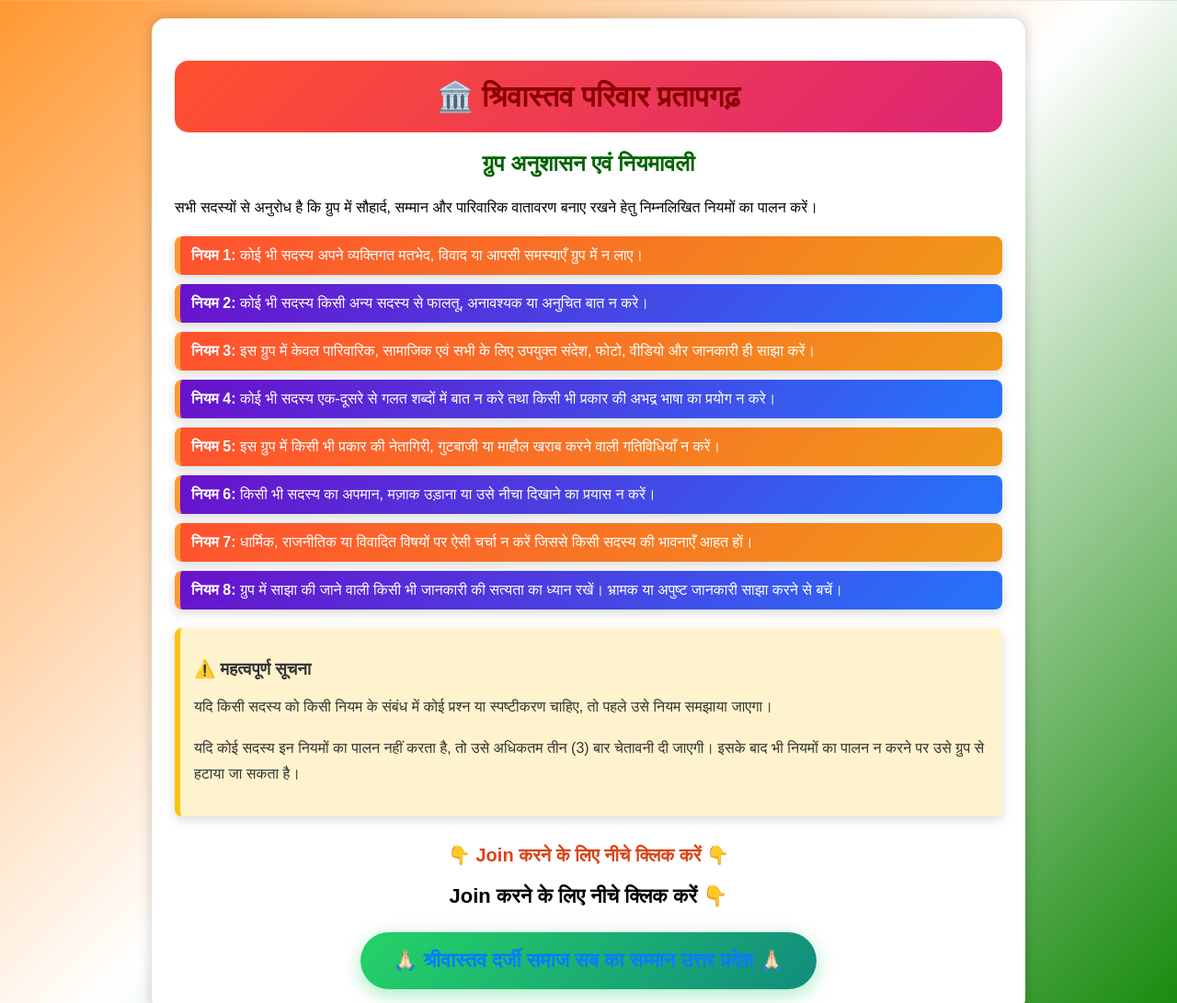
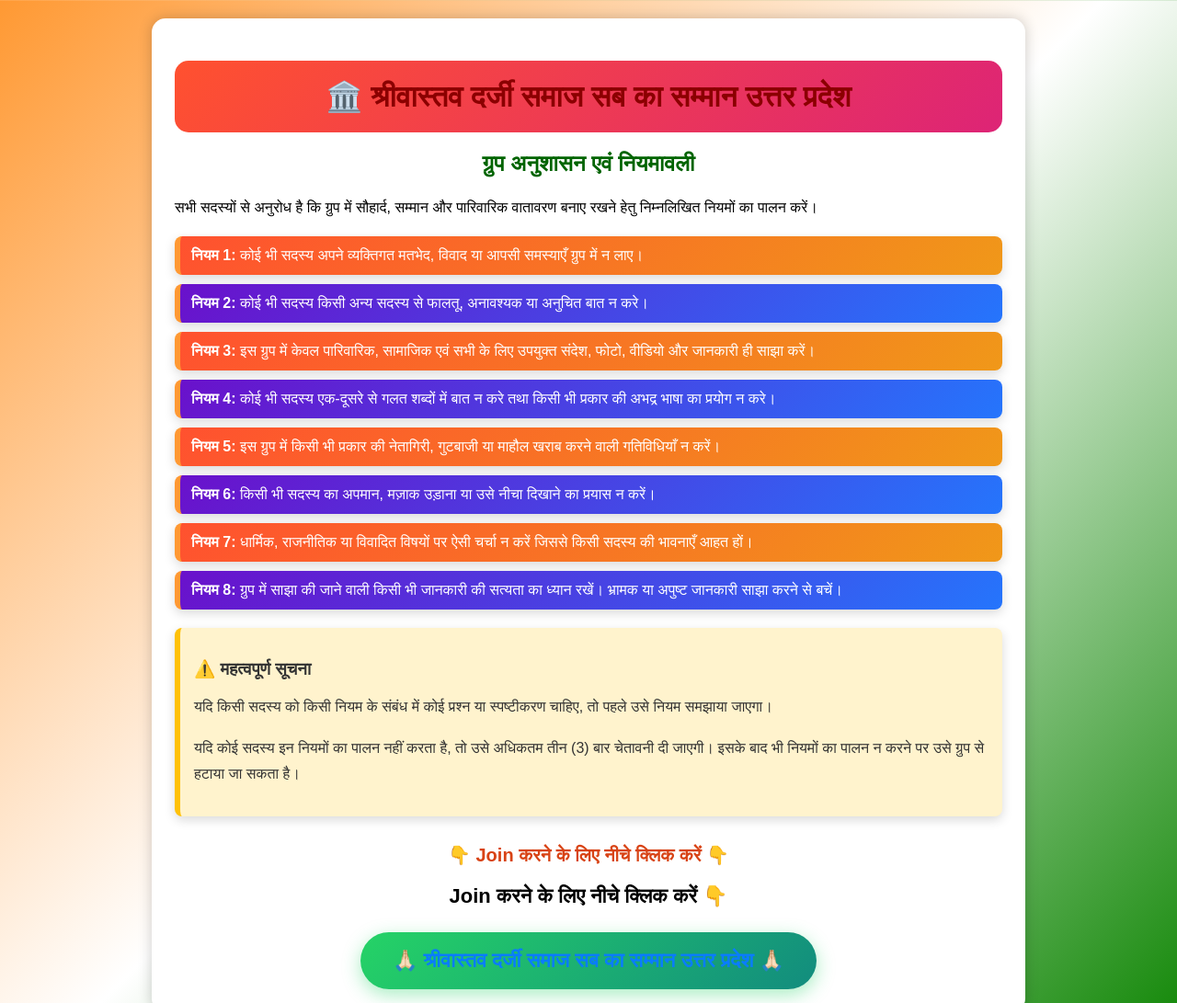
Before and after one commit to Shubham-05052000/ShrivastavRule, a plain HTML site: page index.html in a window 1280 px wide. Shown: the top 1091 px of the page at 92% size. Drawn offline with Linux system fonts and the light colour scheme.

Commit message:
Update index.html

```diff
--- a/index.html
+++ b/index.html
@@ -71,7 +71,7 @@ h2{
 
 <div class="container">
 
-<h1>🏛️ श्रिवास्तव परिवार प्रतापगढ़</h1>
+<h1>🏛️ श्रीवास्तव दर्जी समाज सब का सम्मान उत्तर प्रदेश</h1>
 <h2>ग्रुप अनुशासन एवं नियमावली</h2>
 
 <p>
```
